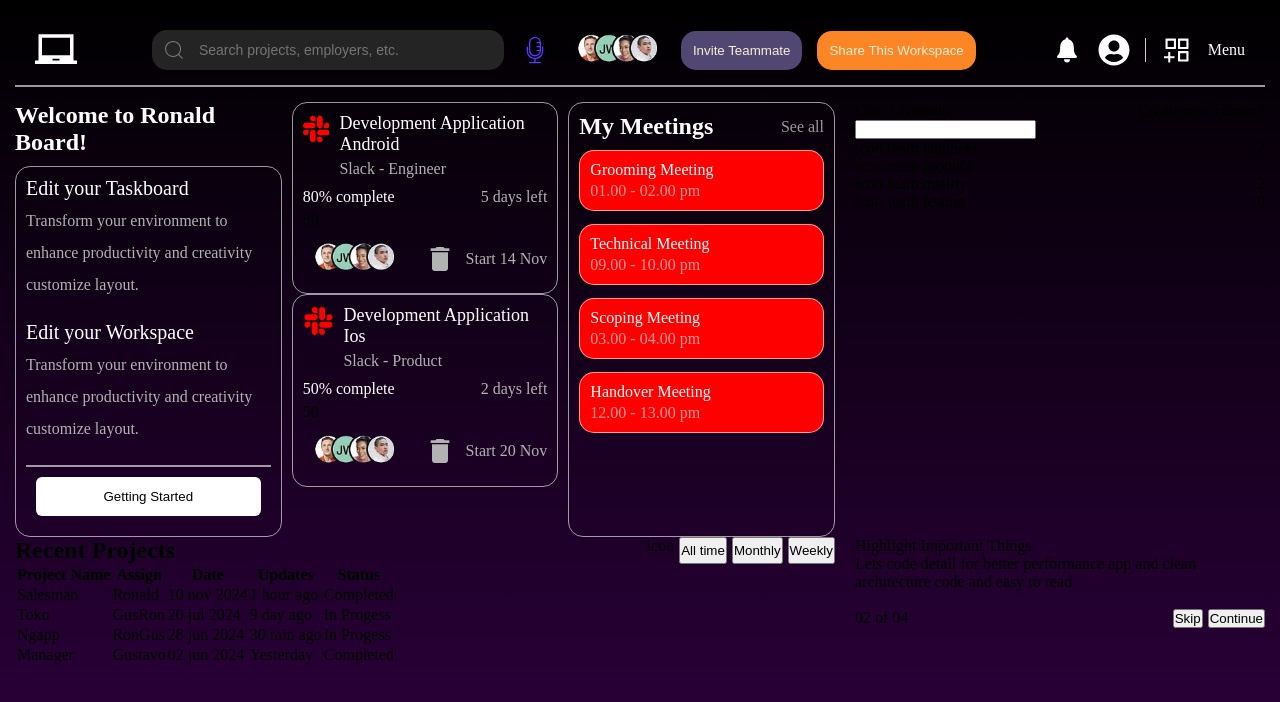
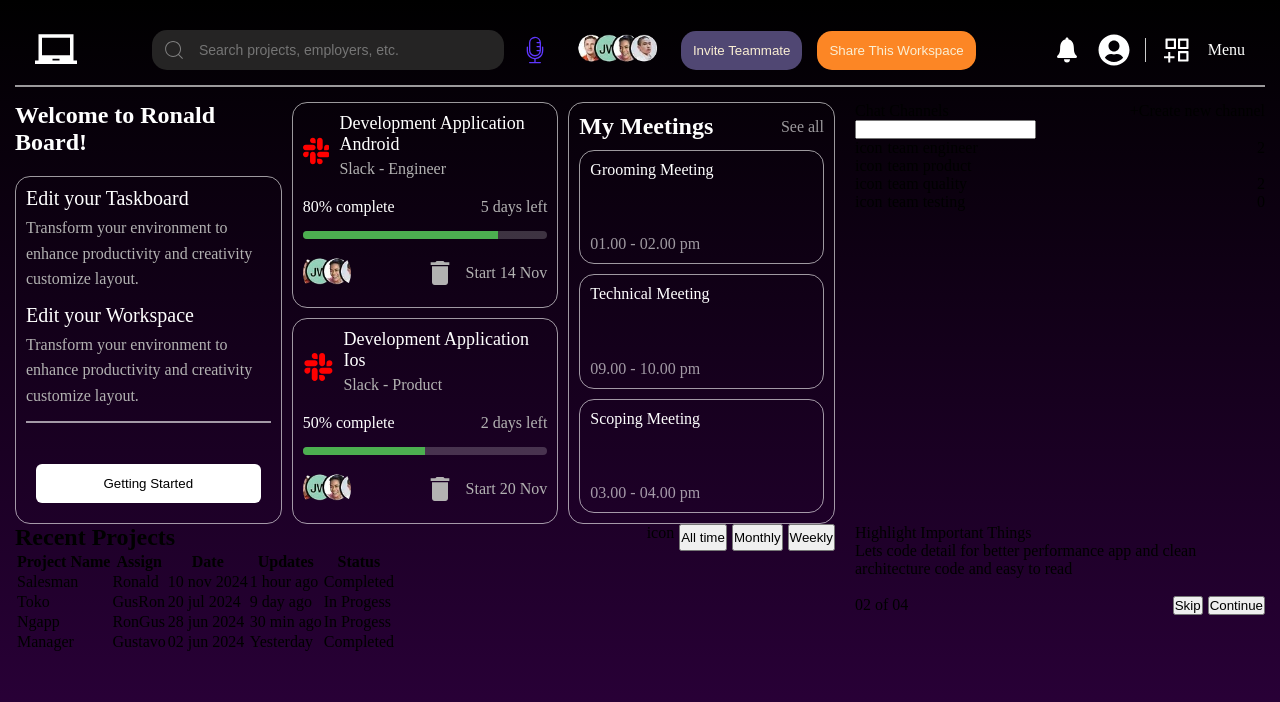
Before and after one commit to RonaldGustavo/project-management-app-ui-react, a React (Vite) app: page / in a window 1280 px wide. Shown: the top 702 px of the page. Built offline with nearby package versions, Linux system fonts and the light colour scheme.

Commit message:
feat: update code

```diff
--- a/src/components/Highlight.tsx
+++ b/src/components/Highlight.tsx
@@ -48,10 +48,6 @@ const Highlight = () => {
     {
       title: "Scoping Meeting",
       date: "03.00 - 04.00 pm",
-    },
-    {
-      title: "Handover Meeting",
-      date: "12.00 - 13.00 pm",
     },
   ];
 
@@ -107,9 +103,12 @@ const Highlight = () => {
                       {data.dayLeft} days left
                     </p>
                   </div>
-                  <p className="highlight-mid-card-bar-percentage">
-                    {data.percentage}
-                  </p>
+                  <div className="highlight-mid-card-bar-percentage">
+                    <div
+                      className="bar-fill"
+                      style={{ width: `${data.percentage}%` }}
+                    ></div>
+                  </div>
                   <div className="highlight-mid-card-container-footer">
                     <img
                       src={userImg}
--- a/src/styles/components/highlight.css
+++ b/src/styles/components/highlight.css
@@ -1,11 +1,20 @@
 /* ===== Container utama ===== */
 .highlight {
   display: grid;
-  grid-template-columns: 1fr 1fr 1fr;
+  grid-template-columns: repeat(3, 1fr);
   gap: 10px;
-  /* background-color: red; */
+  align-items: stretch; /* pastikan semua grid-item stretch */
+  align-content: stretch;
 }
 
+/* Buat semua direct children grid jadi flex column agar mudah stretch */
+.highlight > * {
+  display: flex;
+  flex-direction: column;
+  min-height: 0; /* penting supaya child flex dapat mengecil/scroll */
+}
+
+/* ===== Header divider ===== */
 .header-divider {
   margin-bottom: 15px;
   border: 0.5px solid rgba(255, 255, 255, 0.6);
@@ -13,13 +22,21 @@
 
 /* ===== Bagian Kiri ===== */
 .highlight-left {
+  gap: 10px;
 }
 
+/* wrapper utama kolom kiri mengisi tinggi kolom */
 .highlight-left-wrapper {
   border: 0.5px solid rgba(255, 255, 255, 0.6);
   border-radius: 15px;
   padding: 10px;
   margin-top: 10px;
+
+  display: flex;
+  flex-direction: column;
+  gap: 12px;
+  flex: 1; /* mengisi sisa tinggi kolom */
+  min-height: 0; /* supaya konten di dalam bisa scroll jika perlu */
 }
 
 .highlight-divider {
@@ -32,7 +49,7 @@
 }
 
 .highlight-left-card {
-  margin-bottom: 20px;
+  margin: 0; /* gunakan gap di wrapper, bukan margin-bottom */
 }
 
 .highlight-left-card-title {
@@ -43,43 +60,56 @@
 
 .highlight-left-card-desc {
   color: rgb(179, 178, 178);
-  line-height: 2;
+  line-height: 1.6;
 }
 
+/* tombol ditaruh di bawah wrapper */
 .highlight-left-card-button-container {
   display: flex;
   justify-content: center;
   align-items: center;
   padding: 10px;
+  margin-top: auto; /* push ke bawah */
 }
 
 .highlight-left-card-button {
   width: 100%;
   padding: 12px 16px;
-  background-color: #4b0082;
+  background-color: white;
   color: black;
   border: none;
   border-radius: 6px;
   cursor: pointer;
-  background-color: white;
 }
 
 /* ===== Bagian Tengah ===== */
 .highlight-mid {
   display: flex;
   flex-direction: column;
+  gap: 10px;
+  min-height: 0;
+  padding: 0; /* padding di card, bukan di container */
 }
 
+/* setiap card di tengah akan berbagi tinggi kolom */
 .highlight-mid-card {
   border: 0.5px solid rgba(255, 255, 255, 0.6);
   border-radius: 15px;
   padding: 10px;
+
+  display: flex;
+  flex-direction: column;
+  gap: 10px;
+
+  flex: 1; /* bagi tinggi kolom sama rata antar card */
+  min-height: 0; /* penting untuk scroll/overflow */
 }
 
 .highlight-mid-card-container-header {
   display: flex;
   justify-content: start;
   gap: 10px;
+  align-items: center;
 }
 
 .highlight-mid-card-header-logo {
@@ -116,17 +146,35 @@
 }
 
 .highlight-mid-card-bar-percentage {
-  margin-bottom: 5px;
+  background-color: rgba(255, 255, 255, 0.2); /* background bar */
+  border-radius: 5px;
+  height: 8px;
+  overflow: hidden;
 }
 
+.highlight-mid-card-bar-percentage .bar-fill {
+  background-color: #4caf50; /* hijau */
+  height: 100%;
+  transition: width 0.3s ease;
+}
+
+/* footer selalu di bawah card */
 .highlight-mid-card-container-footer {
   display: flex;
   justify-content: space-between;
+  align-items: center;
+  margin-top: auto; /* push footer ke bawah */
 }
 
+/* kecilkan image profile dan atur agar tidak overflow */
 .highlight-mid-card-footer-iconProfile {
+  width: 48px;
+  height: 48px;
+  object-fit: cover;
+  border-radius: 50%;
 }
 
+/* kanan footer */
 .highlight-mid-card-footer-container-right {
   display: flex;
   justify-content: end;
@@ -149,12 +197,16 @@
   border: 0.5px solid rgba(255, 255, 255, 0.6);
   border-radius: 15px;
   padding: 10px;
+  gap: 10px;
+  min-height: 0;
 }
 
+/* header tidak ikut mengembang */
 .highlight-right-card-header {
   display: flex;
   justify-content: space-between;
   align-items: center;
+  flex: 0 0 auto;
 }
 
 .highlight-right-card-header-text-title {
@@ -166,13 +218,21 @@
   color: rgba(255, 255, 255, 0.6);
 }
 
+/* setiap item meeting akan berbagi tinggi kolom */
 .highlight-right-card-body {
-  background-color: red;
-  margin-bottom: 3px;
-  margin-top: 10px;
+  /* background-color: red; (hilangkan jika hanya untuk debug) */
+  margin: 0;
+  margin-top: 0;
   border: 0.5px solid rgba(255, 255, 255, 0.6);
   border-radius: 15px;
   padding: 10px;
+
+  display: flex;
+  flex-direction: column;
+  justify-content: space-between;
+
+  flex: 1; /* bagi tinggi kolom sama rata antar item */
+  min-height: 0;
 }
 
 .highlight-right-card-body-text-title {
@@ -183,3 +243,9 @@
 .highlight-right-card-body-text-date {
   color: rgba(255, 255, 255, 0.6);
 }
+
+.highlight-left-wrapper,
+.highlight-mid,
+.highlight-right {
+  overflow: auto;
+}
```
